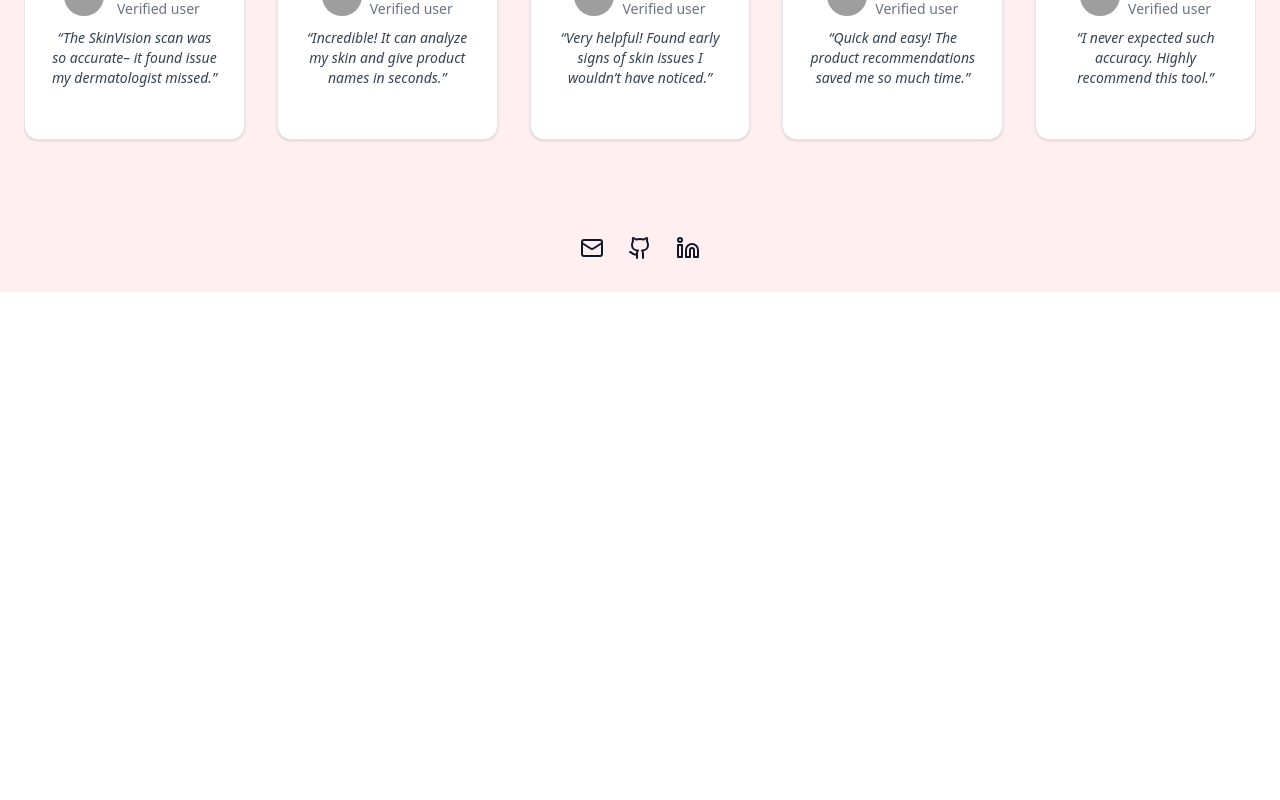
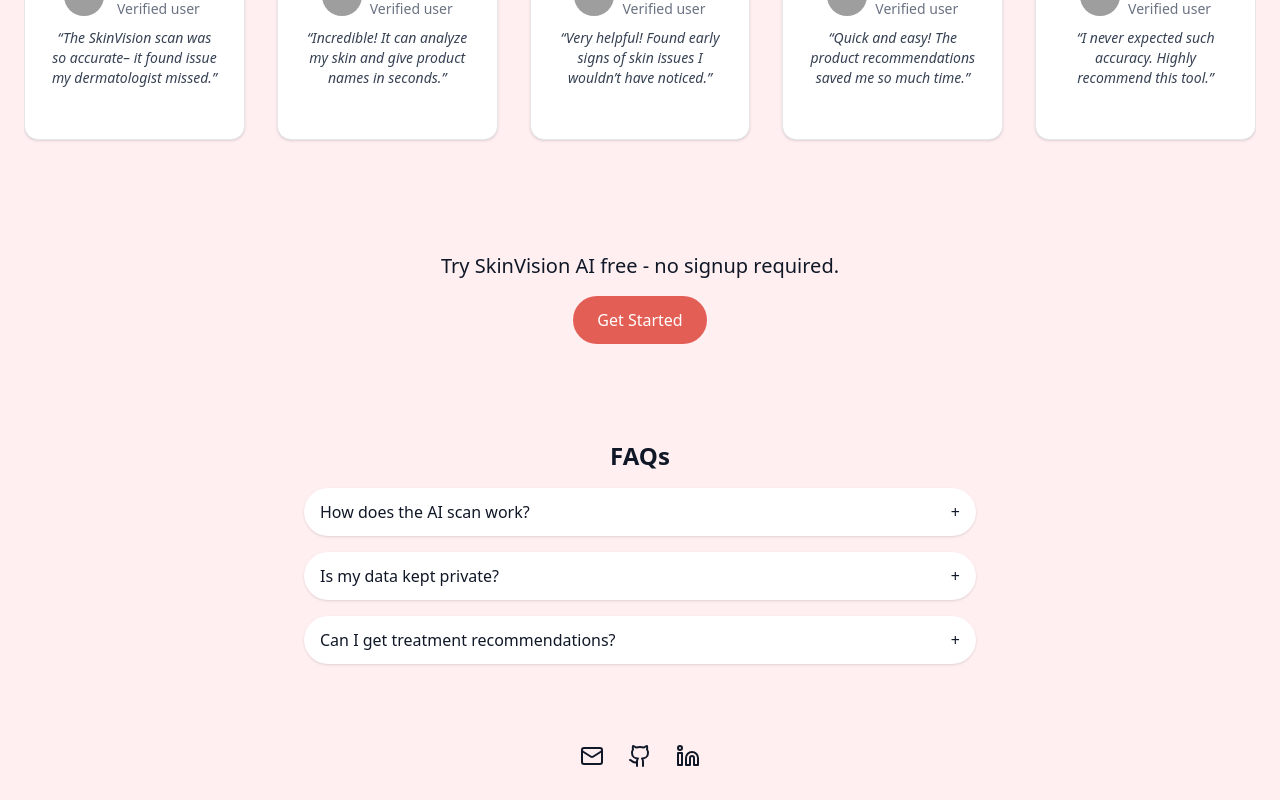
Before and after one commit to rajvanshrai/skinvision-landing, a Next.js app: page / in a window 1280 px wide. Shown: the part 1321-2121 px from the top of the page. Before the commit the page ends 1613 px from the top, so only its background shows below. Built offline with nearby package versions, Linux system fonts and the light colour scheme; grey boxes are pictures that could not be loaded.

Commit message:
Fix: aaaaaaaaed

```diff
--- a/src/app/page.tsx
+++ b/src/app/page.tsx
@@ -1,21 +1,18 @@
 'use client';
+import { Mail, Github, Linkedin } from "lucide-react";
+import { motion } from "framer-motion";
+import Image from "next/image";
+import type { Variants, Transition } from "framer-motion";
 
-import { Mail, Github, Linkedin } from "lucide-react";
-import { motion, Variants } from "framer-motion";
-import { useRef } from "react";
-import { useInView } from "framer-motion";
-
-export default function SkinVision() {
 const fadeUpVariants: Variants = {
   hidden: { opacity: 0, y: 50 },
   visible: {
     opacity: 1,
     y: 0,
     transition: {
-        delay: 0,
       duration: 0.6,
-        ease: [0.25, 0.1, 0.25, 1],
-      },
+      ease: [0.4, 0, 0.2, 1],
+    } as Transition,
   },
 };
 
@@ -23,16 +20,11 @@
   hidden: { opacity: 0 },
   visible: {
     opacity: 1,
-      transition: { duration: 0.6, ease: [0.25, 0.1, 0.25, 1] },
+    transition: { duration: 0.6 },
   },
 };
 
-  const useSectionInView = () => {
-    const ref = useRef(null);
-    const inView = useInView(ref, { once: true });
-    return [ref, inView] as const;
-  };
-
+export default function SkinVision() {
   return (
     <main className="bg-[#FFEFF0] text-gray-900">
       {/* Hero Section */}
@@ -44,7 +36,6 @@
         className="px-4 py-16 bg-[#FFEFF0]"
       >
         <div className="max-w-[900px] mx-auto flex flex-col md:flex-row items-center justify-between gap-10">
-          {/* Left */}
           <div className="space-y-6 w-full md:w-1/2">
             <h1 className="text-[28px] font-thin leading-tight">SkinVision AI</h1>
             <h1 className="text-4xl font-bold leading-snug">
@@ -58,11 +49,12 @@
             </motion.button>
           </div>
 
-          {/* Right */}
           <div className="relative w-full md:w-1/2 flex justify-center">
-            <img
+            <Image
               src="/hero-face.jpg"
-              alt="Hero"
+              alt="Face"
+              width={400}
+              height={400}
               className="rounded-xl object-cover w-full max-w-[400px]"
             />
             <div className="absolute top-4 right-4 bg-[#00000030] backdrop-blur-sm p-4 rounded-xl text-white shadow-lg">
@@ -88,29 +80,27 @@
                 key={title}
                 initial="hidden"
                 whileInView="visible"
+                viewport={{ once: true }}
                 variants={{
-                  ...fadeUpVariants,
+                  hidden: fadeUpVariants.hidden,
                   visible: {
-                    ...fadeUpVariants.visible!,
+                    ...fadeUpVariants.visible,
                     transition: {
-                      ...(fadeUpVariants.visible!.transition as any),
+                      ...fadeUpVariants.visible.transition!,
                       delay: i * 0.2,
-                    },
+                    } as Transition,
                   },
                 }}
-                viewport={{ once: true }}
                 className="aspect-square w-full md:w-1/3 max-w-[260px] border rounded-xl bg-white shadow p-6 flex flex-col items-center justify-center"
               >
                 <div className="text-3xl mb-2">{["⬆️", "✨", "📝"][i]}</div>
                 <h3 className="font-semibold">{title}</h3>
                 <p className="text-sm text-gray-600">
-                  {
-                    [
+                  {[
                     "Take or upload a clear face image",
                     "AI checks for acne, pigmentation, and more",
                     "Personalized product recommendations",
-                    ][i]
-                  }
+                  ][i]}
                 </p>
               </motion.div>
             ))}
@@ -143,6 +133,7 @@
           Suggested: Niacinamide (AM), Tretinoin (PM)
         </div>
       </motion.section>
+
       {/* Testimonials */}
       <section className="px-6 py-12 text-center space-y-8">
         <h2 className="text-2xl font-semibold">What Users Are Saying</h2>
@@ -156,19 +147,21 @@
               variants={{
                 hidden: fadeUpVariants.hidden,
                 visible: {
-            ...fadeUpVariants.visible!,
+                  ...fadeUpVariants.visible,
                   transition: {
-              ...(fadeUpVariants.visible!.transition as any),
+                    ...fadeUpVariants.visible.transition!,
                     delay: i * 0.2,
-            },
+                  } as Transition,
                 },
               }}
               className="aspect-square w-full md:w-1/3 max-w-[260px] min-w-[220px] border rounded-xl bg-white shadow p-6 flex flex-col items-center justify-center"
             >
               <div className="flex items-center gap-2 mb-2">
-          <img
+                <Image
                   src={`/user${id}.jpg`}
                   alt={`User ${id}`}
+                  width={40}
+                  height={40}
                   className="w-10 h-10 rounded-full"
                 />
                 <div>
@@ -188,6 +181,44 @@
                 ][i]}
               </p>
             </motion.div>
+          ))}
+        </div>
+      </section>
+
+      {/* CTA */}
+      <motion.section
+        initial="hidden"
+        whileInView="visible"
+        variants={fadeIn}
+        viewport={{ once: true }}
+        className="text-center px-6 py-12 space-y-4"
+      >
+        <h2 className="text-xl font-medium">Try SkinVision AI free - no signup required.</h2>
+        <motion.button
+          whileHover={{ scale: 1.05 }}
+          className="bg-[#E35E54] text-white px-6 py-3 rounded-full"
+        >
+          Get Started
+        </motion.button>
+      </motion.section>
+
+      {/* FAQ */}
+      <section className="px-6 py-12 space-y-4 text-center">
+        <h2 className="text-2xl font-semibold">FAQs</h2>
+        <div className="space-y-4 max-w-2xl mx-auto">
+          {[
+            "How does the AI scan work?",
+            "Is my data kept private?",
+            "Can I get treatment recommendations?",
+          ].map((q, i) => (
+            <motion.button
+              key={i}
+              whileHover={{ scale: 1.02 }}
+              className="w-full flex justify-between items-center px-4 py-3 bg-white rounded-full shadow"
+            >
+              <span>{q}</span>
+              <span>+</span>
+            </motion.button>
           ))}
         </div>
       </section>
```
Lines whose indentation alone changed are shown as unchanged.
